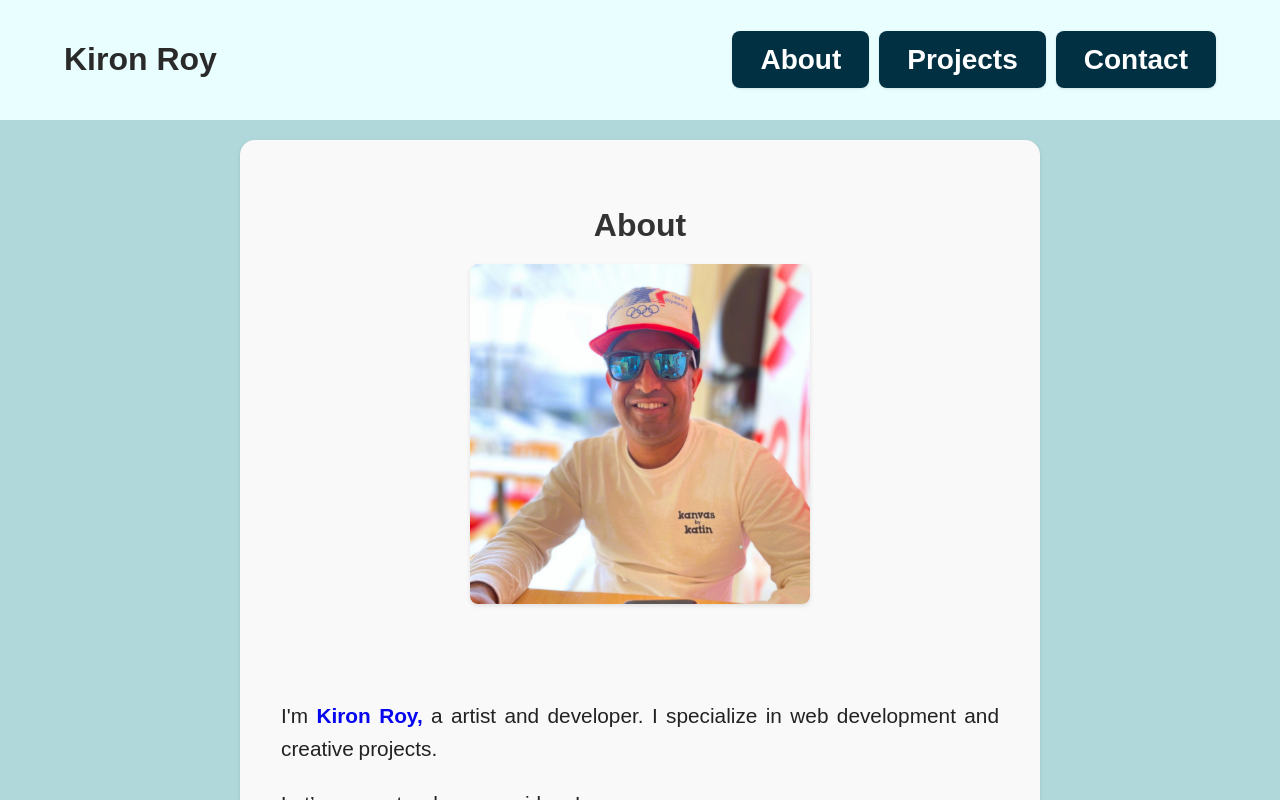
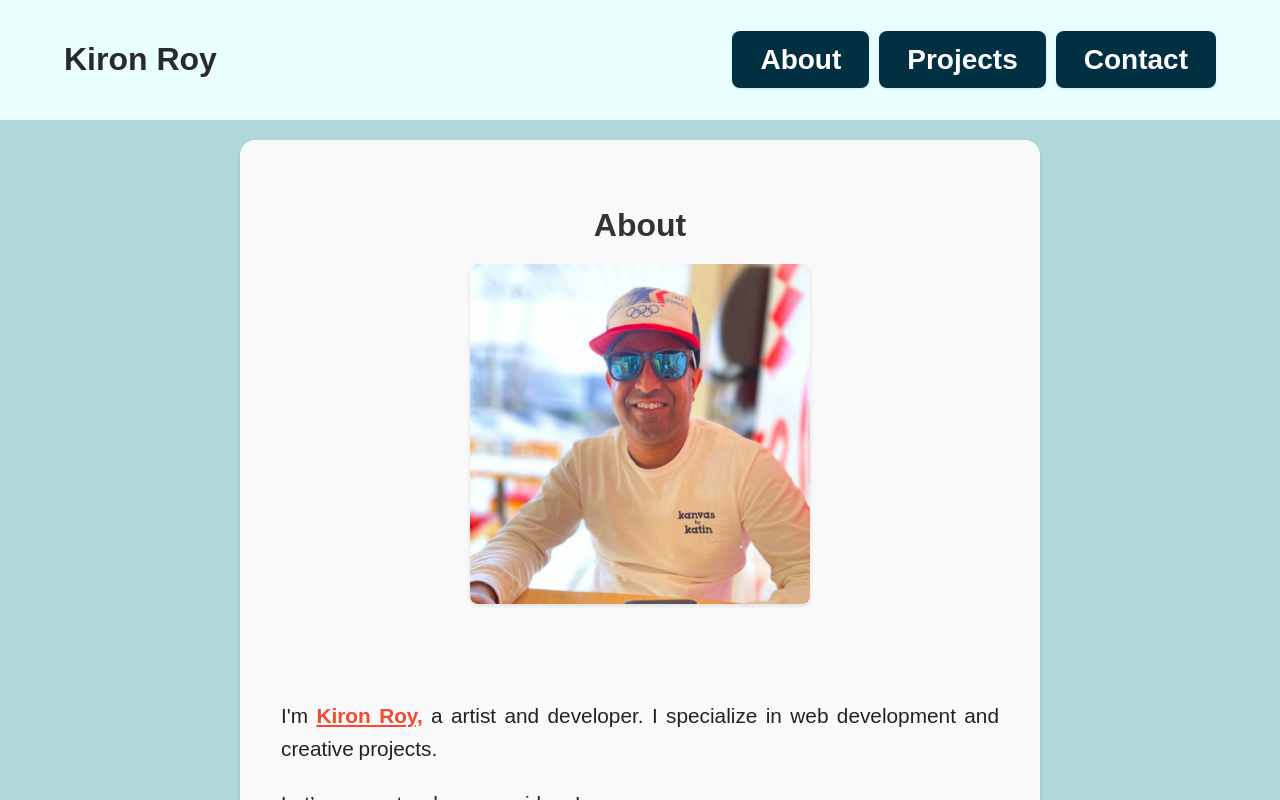
Before and after one commit to kironroy/kironroy-react, a React (Create React App) app: page / in a window 1280 px wide. In both pictures the pointer is over the link "Kiron Roy,". Shown: the top 800 px of the page. Built offline with nearby package versions, Linux system fonts and the light colour scheme; no server answers; a web font is replaced by a local one.

Commit message:
Update About.css
🔗 Orange link hover

```diff
--- a/src/components/About.css
+++ b/src/components/About.css
@@ -58,6 +58,11 @@
   color: rgb(5, 5, 240);
   font-weight: 700;
   backdrop-filter: blur(3px);
+}
+
+.github-link:hover {
+  color: var(--secondary-color-about);
+  text-decoration: underline;
 }
 
 /* 📝 Text Box */
```
